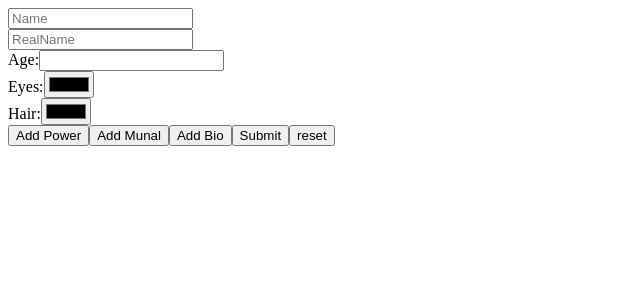
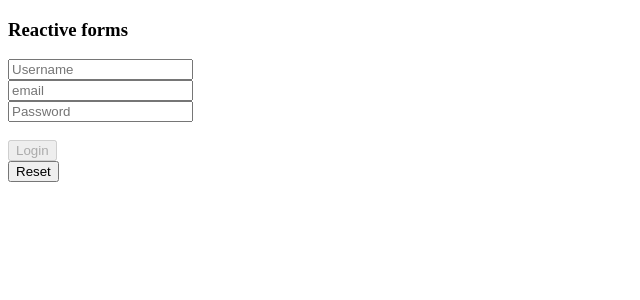
Before and after one commit to Anulav/Angular, an Angular app in the folder eighth/: page / in a window 1280 px wide. Shown: the top 300 px of the page, without its empty margins (0-640 px from the left). Built offline with nearby package versions, Linux system fonts and the light colour scheme.

Commit message:
FormControl ValueChanges

```diff
--- a/eighth/src/app/app.component.html
+++ b/eighth/src/app/app.component.html
@@ -1,3 +1,3 @@
 <app-login *ngIf="!useReactiveForms"></app-login>
-<app-reactive-login *ngIf="!useReactiveForms"></app-reactive-login>
-<app-nested-form *ngIf="useReactiveForms"></app-nested-form>
+<app-reactive-login *ngIf="useReactiveForms"></app-reactive-login>
+<app-nested-form *ngIf="!useReactiveForms"></app-nested-form>
--- a/eighth/src/app/reactive-login/reactive-login.component.html
+++ b/eighth/src/app/reactive-login/reactive-login.component.html
@@ -13,6 +13,7 @@
     <input type="password" name="password" placeholder="Password" formControlName="password" required>
     <span class="help-block" *ngIf="password.touched && password.hasError('required')">The password is required</span>
     <span class="help-block" *ngIf="password.touched && password.hasError('minlength')">The password is too short</span>
+    <span class="help-block" *ngIf="showPasswordHint">The password should be of atleast 6 characters</span>
   </div>
   <br>
   <button type="submit" [disabled]="!loginForm.valid">Login</button>
--- a/eighth/src/app/reactive-login/reactive-login.component.ts
+++ b/eighth/src/app/reactive-login/reactive-login.component.ts
@@ -1,13 +1,21 @@
-import { Component, OnInit } from '@angular/core';
+import { Component, OnDestroy, OnInit } from '@angular/core';
 import { AbstractControl, FormControl, FormGroup, Validators } from '@angular/forms';
+import { Subscription } from 'rxjs';
 
 @Component({
   selector: 'app-reactive-login',
   templateUrl: './reactive-login.component.html',
   styleUrls: ['./reactive-login.component.css']
 })
-export class ReactiveLoginComponent implements OnInit {
+export class ReactiveLoginComponent implements OnInit, OnDestroy {
 
+  private passWordHintSubscription?: Subscription;
+  showPasswordHint?: boolean;/*
+    FormControl instance contains two observable
+    properties: statusChanges and valueChanges. The first one notifies us when the
+    status of the control changes, such as going from invalid to valid. On the other hand,
+    the second one notifies us when the value of the control changes.
+  */
   flag = false;
   loginForm = new FormGroup({
     username : new FormControl('', [Validators.required, Validators.minLength(2)]), //Passed Validators to the formControls. Either a single Validator or an array of Validators can be passed.
@@ -26,9 +34,15 @@ export class ReactiveLoginComponent implements OnInit {
     for the username and another for the password.
   */
   constructor() { }
+  ngOnDestroy(): void {
+    this.passWordHintSubscription?.unsubscribe(); //Manually unsubscribing from observable.
+  }
 
   ngOnInit(): void {
     this.flag=true;
+    this.passWordHintSubscription= this.password.valueChanges.subscribe((value: string)=>{
+      this.showPasswordHint = value.length < 6;
+    });
   }
 
   login(){
```
